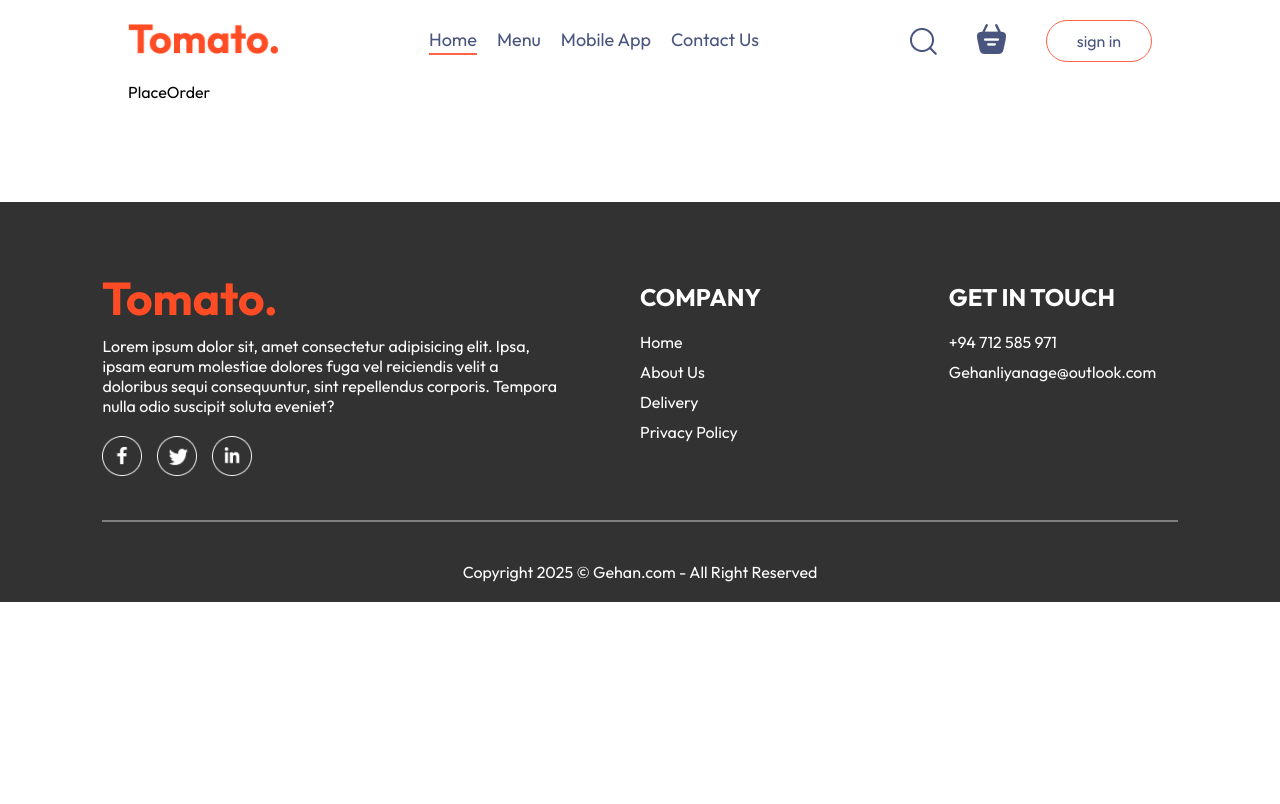
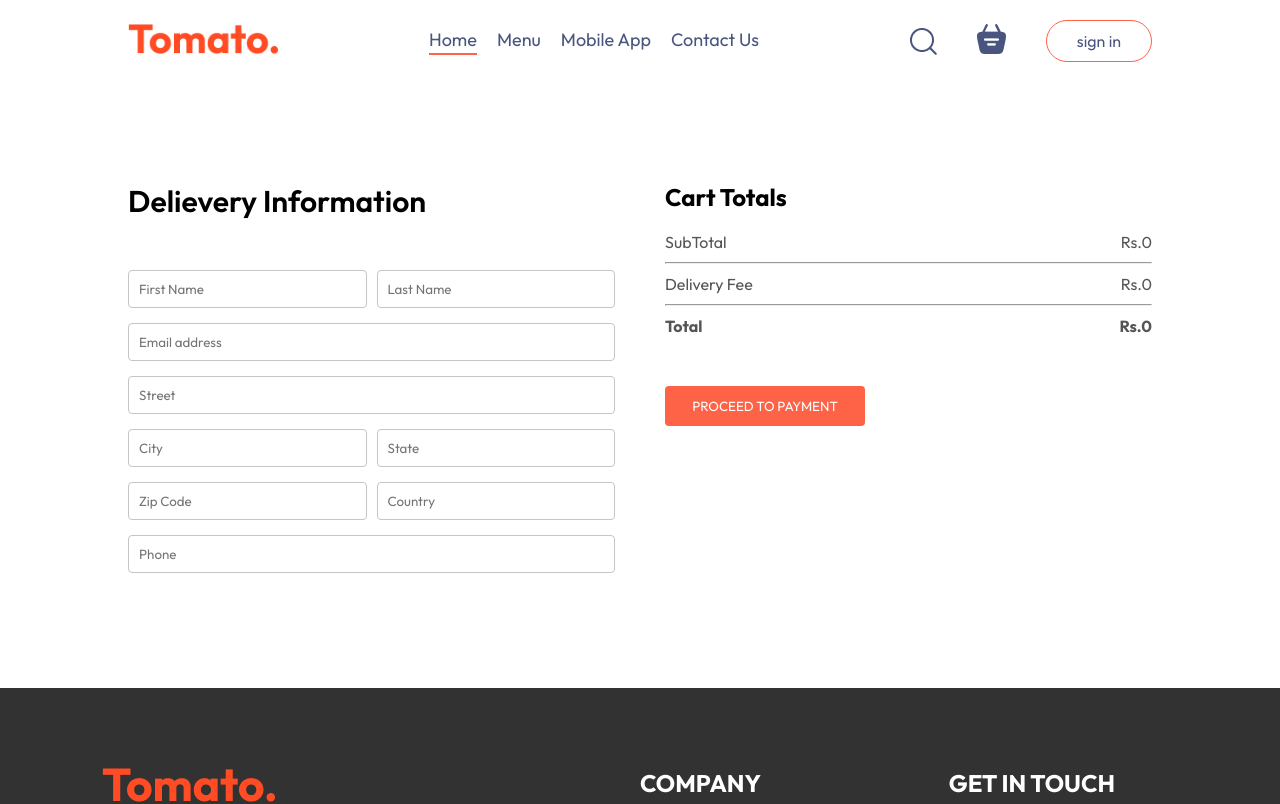
Before and after one commit to GehanLiyanage2002/FoodDelivery, a React (Vite) app in the folder frontend/: page /order in a window 1280 px wide. Shown: the top 804 px of the page. Built offline with nearby package versions, Linux system fonts and the light colour scheme.

Commit message:
Create Order Page

```diff
--- a/frontend/src/pages/Cart/Cart.jsx
+++ b/frontend/src/pages/Cart/Cart.jsx
@@ -1,10 +1,13 @@
 import React, { useContext } from 'react'
 import { StoreContext } from '../../context/StoreContext'
 import './Cart.css'
+import { Navigate, useNavigate } from 'react-router-dom';
 
 const Cart = () => {
 
   const {cartItems,food_list,removeFromCart, getTotalCartAmount} = useContext(StoreContext);
+
+  const navigate = useNavigate();
 
   return (
     <div className='cart'>
@@ -50,15 +53,15 @@
             <hr/>
             <div className='cart-total-details'>
               <p>Delivery Fee</p>
-              <p>Rs.{2}</p>
+              <p>Rs.{getTotalCartAmount()===0?0:2}</p>
             </div>
             <hr/>
             <div className='cart-total-details'>
               <b>Total</b>
-              <b>Rs.{getTotalCartAmount()+2}</b>
+              <b>Rs.{getTotalCartAmount()===0?0: getTotalCartAmount()+2}</b>
             </div>
           </div>
-          <button>PROCEED TO CHECKOUT</button>
+          <button onClick={()=>Navigate('/order')}>PROCEED TO CHECKOUT</button>
         </div>
         <div className='cart-promocode'>
           <div>
--- a/frontend/src/pages/PlaceOrder/PlaceOrder.css
+++ b/frontend/src/pages/PlaceOrder/PlaceOrder.css
@@ -0,0 +1,41 @@
+.place-order{
+    display: flex;
+    align-items: start;
+    justify-content: space-between;
+    gap: 50px;
+    margin-top: 100px;
+}
+
+.place-order-left{
+    width: 100%;
+    max-width: max(30%, 500px);
+}
+
+.place-order-left .title{
+    font-size: 30px;
+    font-weight: 600;
+    margin-bottom: 50px;
+}
+
+.place-order-left input{
+    margin-bottom: 15px;
+    width: 100%;
+    padding: 10px;
+    border: 1px solid #c5c5c5;
+    border-radius: 4px;
+    outline-color: tomato;
+}
+
+.place-order-left .multi-fields{
+    display: flex;
+    gap: 10px;
+}
+
+.place-order-right{
+    width: 100%;
+    max-width: max(40%, 500px);
+}
+
+.place-order .cart-total button{
+    margin-top: 30px;
+}
--- a/frontend/src/pages/PlaceOrder/PlaceOrder.jsx
+++ b/frontend/src/pages/PlaceOrder/PlaceOrder.jsx
@@ -1,9 +1,56 @@
-import React from 'react'
+import React, { useContext } from 'react'
 import './PlaceOrder.css'
+import { StoreContext } from '../../context/StoreContext'
 
-function PlaceOrder() {
+const PlaceOrder = () => {
+
+  const {getTotalCartAmount} = useContext(StoreContext)
+
   return (
-    <div>PlaceOrder</div>
+    <form className='place-order'>
+      <div className='place-order-left'>
+        <p className='title'>Delievery Information</p>
+        <div className='multi-fields'>
+          <input type='text' placeholder='First Name'/>
+          <input type='text' placeholder='Last Name'/>
+        </div>
+        <input type='email' placeholder='Email address' />
+        <input type='text' placeholder='Street' />
+        <div className='multi-fields'>
+          <input type='text' placeholder='City'/>
+          <input type='text' placeholder='State'/>
+        </div>
+        <div className='multi-fields'>
+          <input type='text' placeholder='Zip Code'/>
+          <input type='text' placeholder='Country'/>
+        </div>
+        <input type='text' placeholder='Phone' />
+      </div>
+      <div className='place-order-right'>
+      <div className='cart-total'>
+          <h2>Cart Totals</h2>
+          <div>
+          <div className='cart-total-details'>
+              <p>SubTotal</p>
+              <p>Rs.{getTotalCartAmount()}</p>
+            </div>
+            <hr/>
+            <div className='cart-total-details'>
+              <p>Delivery Fee</p>
+              <p>Rs.{getTotalCartAmount()===0?0:2}</p>
+            </div>
+            <hr/>
+            <div className='cart-total-details'>
+              <b>Total</b>
+              <b>Rs.{getTotalCartAmount()===0?0: getTotalCartAmount()+2}</b>
+            </div>
+          </div>
+          <button>PROCEED TO PAYMENT</button>
+        </div>
+
+      </div>
+
+    </form>
   )
 }
 
```
